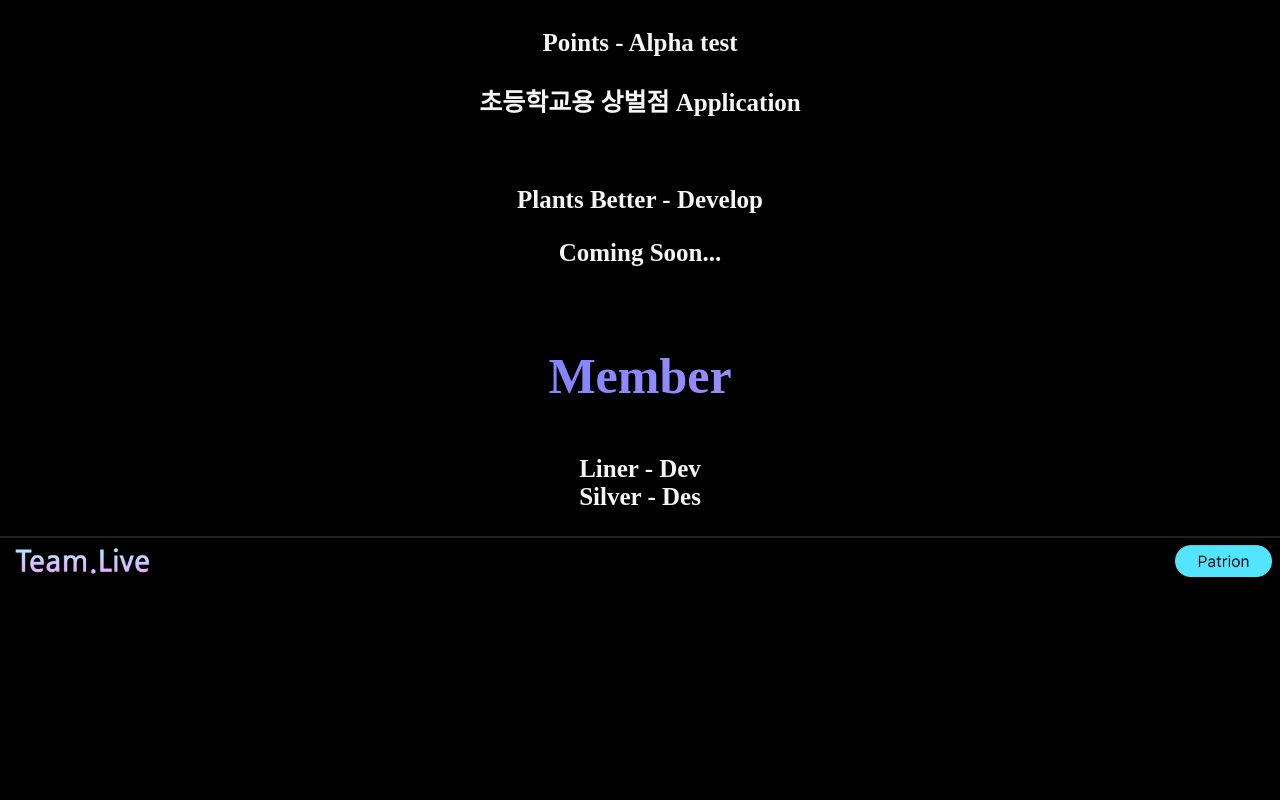
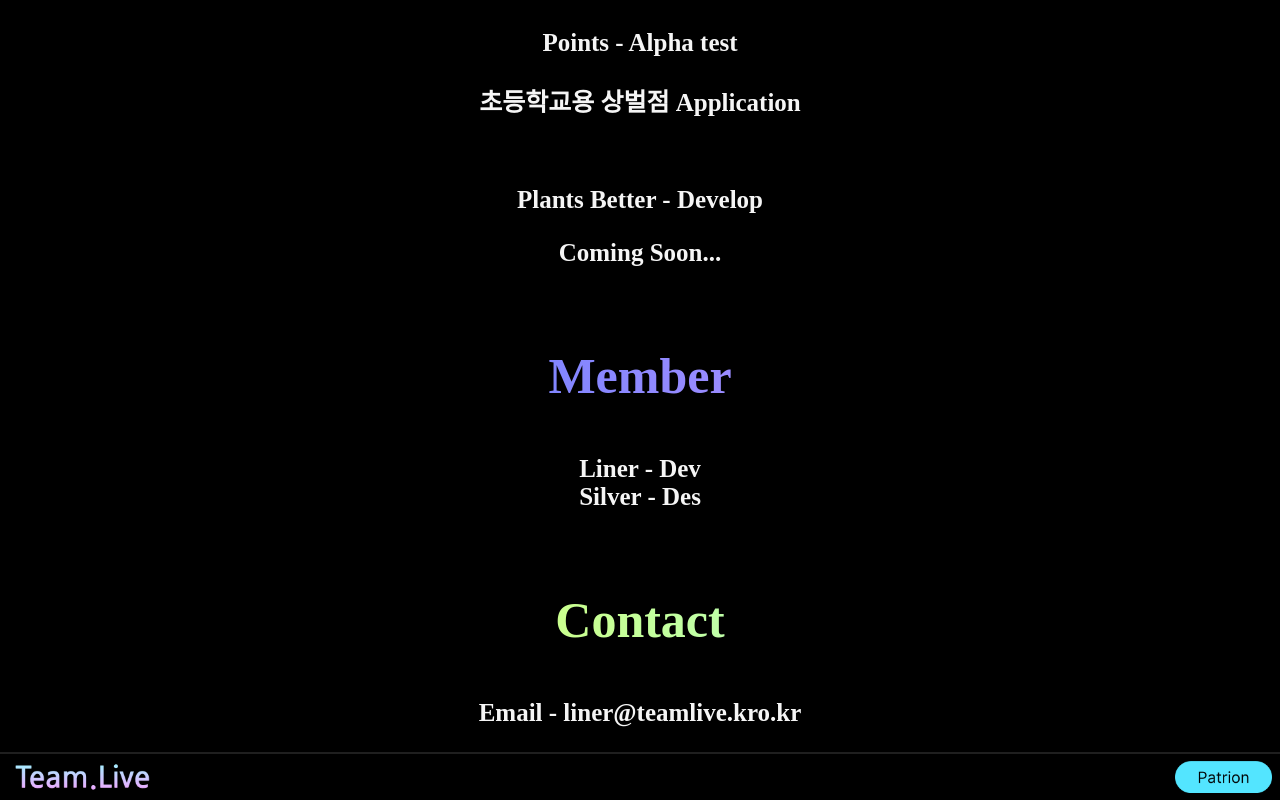
Before and after one commit to CORE3215/teamlive, a plain HTML site: page index.html in a window 1280 px wide. Shown: the part 421-1221 px from the top of the page. Before the commit the page ends 1005 px from the top, so only its background shows below. Drawn offline with Linux system fonts and the light colour scheme.

Commit message:
Update index.html

```diff
--- a/index.html
+++ b/index.html
@@ -124,6 +124,12 @@
             <br>
             Silver - Des
         </p>
+        <p class="appview">
+            Contact
+        </p>
+        <p class="app">
+            Email - liner@teamlive.kro.kr
+        </p>
         <div class="bot_block">
             <img src="Team.Live.png" width="25%" class="logo">
 
```
